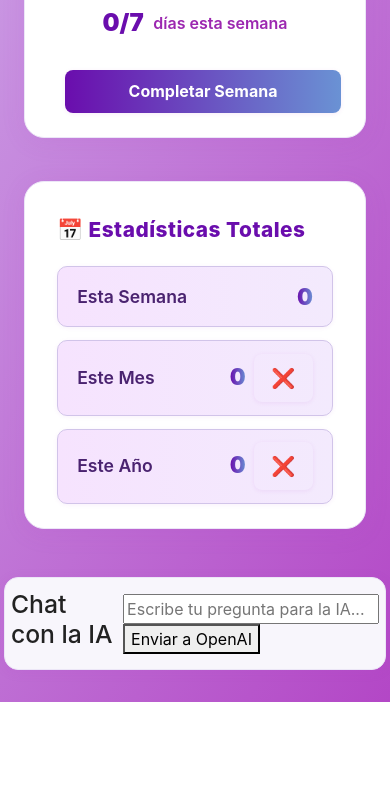
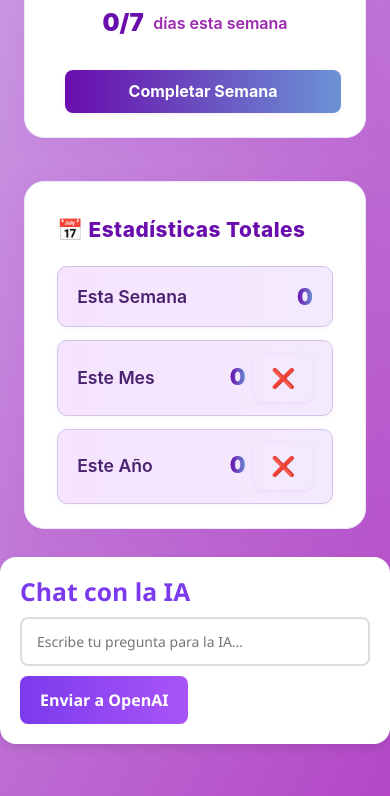
Before and after one commit to 4GeeksAcademy/spain-fs-pt-103-final-project-2, a React app: page /dashboard in a window 390 px wide. Shown: the part 1548-2344 px from the top of the page. Before the commit the page ends 2250 px from the top, so only its background shows below. Built offline with nearby package versions, Linux system fonts and the light colour scheme; no server answers.

Commit message:
chatbot funcional y css

```diff
--- a/src/front/dashboard.css
+++ b/src/front/dashboard.css
@@ -371,60 +371,64 @@ body, html {
 }
 
 /* Estilo prompt del chatbot */
-.chatbot-prompt {
+.chat-section {
+  background: white;
+  border-radius: 16px;
+  padding: 20px;
+  margin: 20px auto;
+  max-width: 700px;
+  box-shadow: 0 4px 10px rgba(0, 0, 0, 0.1);
+  color: #333;
+  font-family: "Segoe UI", sans-serif;
+}
+
+.chat-section h2 {
+  margin-bottom: 10px;
+  color: #7c3aed;
+  font-weight: 600;
+}
+
+.chat-section form {
   display: flex;
   gap: 10px;
-  margin: 40px auto 0 auto;
-  max-width: 500px;
-  background: #f8f6fc;
-  border-radius: 14px;
-  padding: 18px 18px 18px 18px;
-  box-shadow: 0 2px 12px #b347c61a;
-  align-items: center;
-  border: 1.5px solid #ece6f7;
+  flex-wrap: wrap;
 }
 
-.chatbot-input {
+.chat-section input[type="text"] {
   flex: 1;
-  padding: 0.7rem 1rem;
-  border-radius: 10px;
-  border: 2px solid #b347c6;
-  font-size: 1rem;
-  background: #fff;
-  color: #4a2370;
-  font-weight: 600;
-  transition: border-color 0.3s, box-shadow 0.3s;
-}
-.chatbot-input:focus {
+  padding: 12px 15px;
+  border: 2px solid #ddd;
+  border-radius: 8px;
+  font-size: 14px;
   outline: none;
-  border-color: #6a92d4;
-  box-shadow: 0 0 8px #b347c655;
-  background: #f3f0fa;
+  transition: border 0.2s ease;
 }
 
-.chatbot-btn {
-  padding: 0.7rem 1.3rem;
-  border-radius: 8px;
-  border: none;
-  background: linear-gradient(90deg, #b347c6 0%, #6a92d4 100%);
-  color: #fff;
-  font-weight: 700;
-  font-size: 1rem;
-  cursor: pointer;
-  transition: background 0.18s;
-  box-shadow: 0 1px 4px #b347c61a;
-}
-.chatbot-btn:hover {
-  background: linear-gradient(90deg, #6a0dad 0%, #b347c6 100%);
+.chat-section input[type="text"]:focus {
+  border-color: #7c3aed;
 }
 
-@media (max-width: 600px) {
-  .chatbot-prompt {
-    padding: 12px 6px;
-    max-width: 98vw;
-  }
-  .chatbot-btn {
-    padding: 0.7rem 0.8rem;
-    font-size: 0.98rem;
-  }
+.chat-section button {
+  padding: 12px 20px;
+  background: linear-gradient(to right, #7c3aed, #a855f7);
+  border: none;
+  border-radius: 8px;
+  color: white;
+  font-weight: 600;
+  cursor: pointer;
+  transition: background 0.3s ease;
 }
+
+.chat-section button:hover {
+  background: linear-gradient(to right, #6d28d9, #9333ea);
+}
+
+.ai-response {
+  margin-top: 15px;
+  background: #f3f0ff;
+  border-left: 4px solid #7c3aed;
+  padding: 12px 15px;
+  border-radius: 8px;
+  font-size: 14px;
+  color: #333;
+}
--- a/src/front/pages/Dashboard.jsx
+++ b/src/front/pages/Dashboard.jsx
@@ -553,7 +553,7 @@ export default function Home() {
         </div>
       </div>
       {/* Prompt para el chatbot */}
-      <div className="chatbot-prompt">
+      <div className="chat-section">
         <h2>Chat con la IA</h2>
         <form onSubmit={(e) => { e.preventDefault(); handlePromptSend(); }}>
           <input
```
